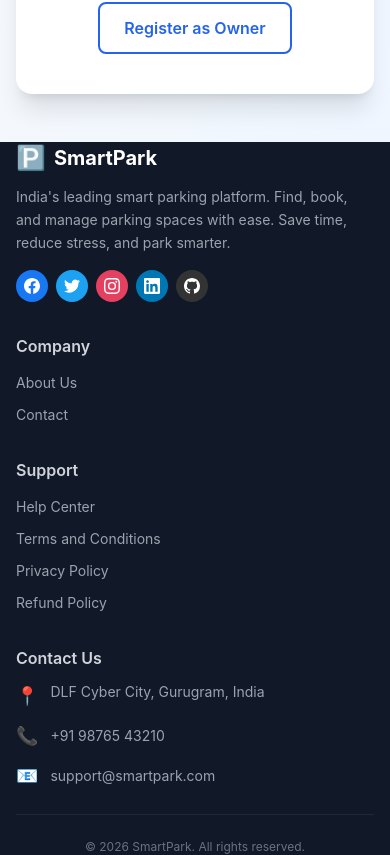
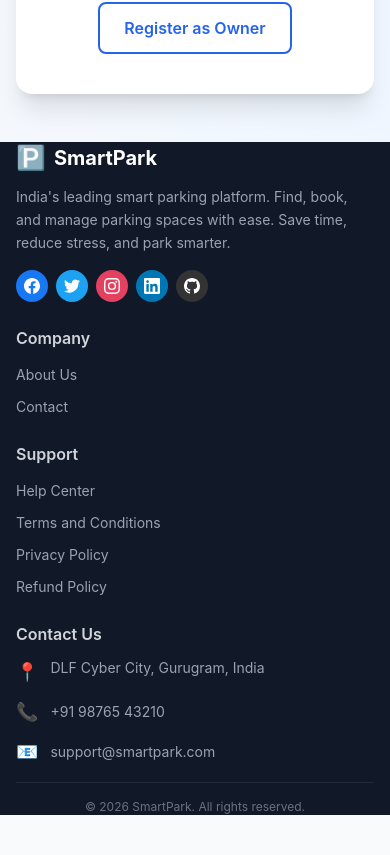
Before and after one commit to Adityapriyadarshix007/smart-parking-platform, a React (Create React App) app in the folder client/: page /how-it-works in a window 390 px wide. Shown: the part 5394-6249 px from the top of the page. After the commit the page ends 6209 px from the top, so only its background shows below. Built offline with nearby package versions, Linux system fonts and the light colour scheme; no server answers.

Commit message:
fix: improve footer responsiveness for Surface Pro 7
- Changed grid to be responsive for medium screens
- Reduced padding on smaller screens
- Made brand section span 2 columns on tablets
- Better spacing for all screen sizes

```diff
--- a/client/src/components/common/Footer.jsx
+++ b/client/src/components/common/Footer.jsx
@@ -45,12 +45,12 @@ const Footer = () => {
 
   return (
     <footer className="bg-gray-900 text-white mt-auto">
-      <div className="container mx-auto px-4 py-8 md:py-12">
-        {/* Main Footer Grid - 4 columns */}
-        <div className="grid grid-cols-1 md:grid-cols-2 lg:grid-cols-4 gap-8">
+      <div className="container mx-auto px-3 sm:px-4 py-6 sm:py-8 md:py-12">
+        {/* Main Footer Grid - Responsive columns */}
+        <div className="grid grid-cols-1 sm:grid-cols-2 lg:grid-cols-4 gap-6 sm:gap-8">
 
           {/* Column 1: Brand Section */}
-          <div>
+          <div className="sm:col-span-2 lg:col-span-1">
             <div className="flex items-center gap-2 mb-3">
               <span className="text-2xl md:text-3xl">🅿️</span>
               <span className="text-xl md:text-2xl font-bold">SmartPark</span>
@@ -105,7 +105,7 @@ const Footer = () => {
             </ul>
           </div>
 
-          {/* Column 4: Contact Info (Right Side) */}
+          {/* Column 4: Contact Info */}
           <div>
             <h3 className="font-semibold text-base mb-3 text-gray-300">Contact Us</h3>
             <div className="space-y-3">
@@ -137,7 +137,7 @@ const Footer = () => {
         </div>
 
         {/* Divider */}
-        <div className="border-t border-gray-800 my-6"></div>
+        <div className="border-t border-gray-800 my-4 sm:my-6"></div>
 
         {/* Copyright Section */}
         <div className="text-center text-gray-500 text-xs">
```
